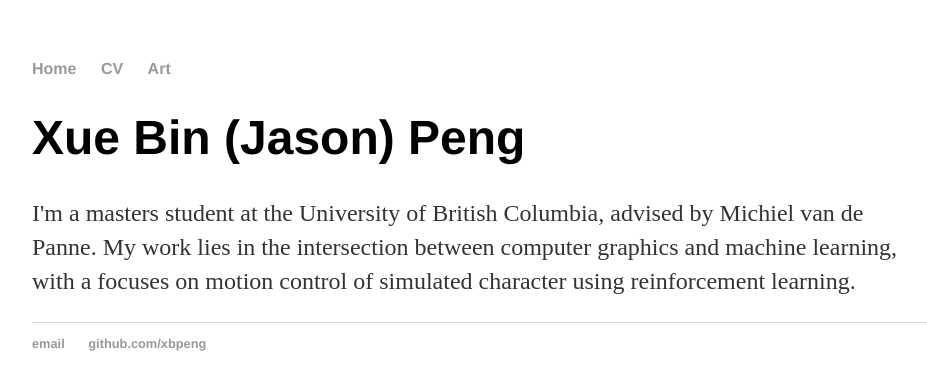
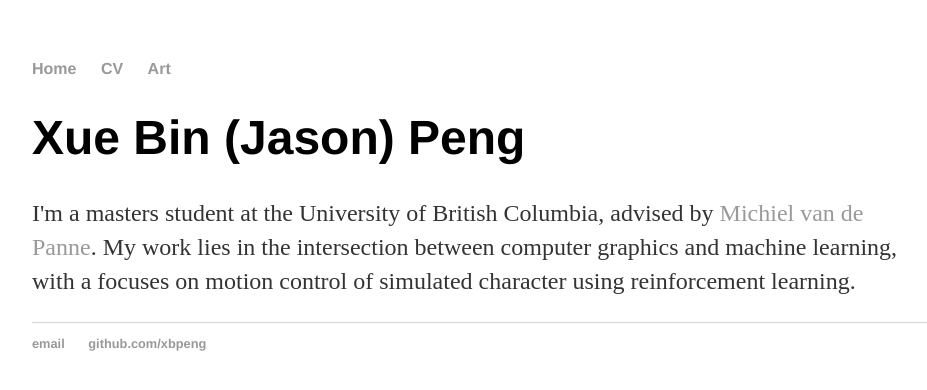
Before and after one commit to xbpeng/xbpeng.github.io, a Jekyll site: the page built from index.html, in a window 1280 px wide. Shown: the top 390 px of the page, without its empty margins (160-1087 px from the left). Built offline with Jekyll 4.4.1, drawn with Linux system fonts in a browser that asks for light colours; part of the change alters nothing that is shown.

```diff
--- a/index.html
+++ b/index.html
@@ -4,5 +4,5 @@ title: Xue Bin (Jason) Peng
 ---
 <div class="blurb">
 	<h1>Xue Bin (Jason) Peng</h1>
-	<p>I'm a masters student at the University of British Columbia, advised by Michiel van de Panne. My work lies in the intersection between computer graphics and machine learning, with a focuses on motion control of simulated character using reinforcement learning.</a></p>
+	<p>I'm a masters student at the University of British Columbia, advised by <a href="https://www.cs.ubc.ca/~van/">Michiel van de Panne</a>. My work lies in the intersection between computer graphics and machine learning, with a focuses on motion control of simulated character using reinforcement learning.</a></p>
 </div><!-- /.blurb -->
```
